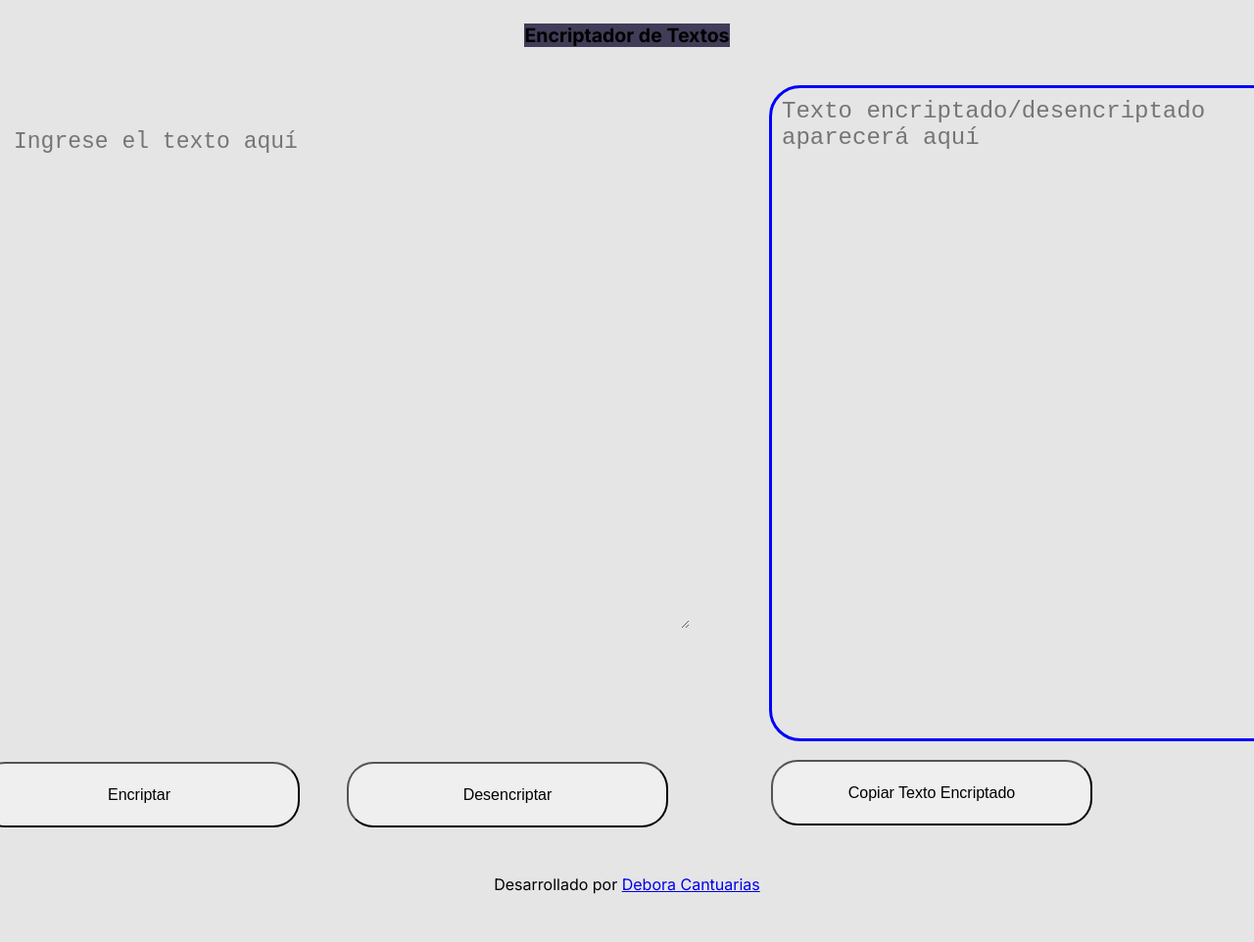
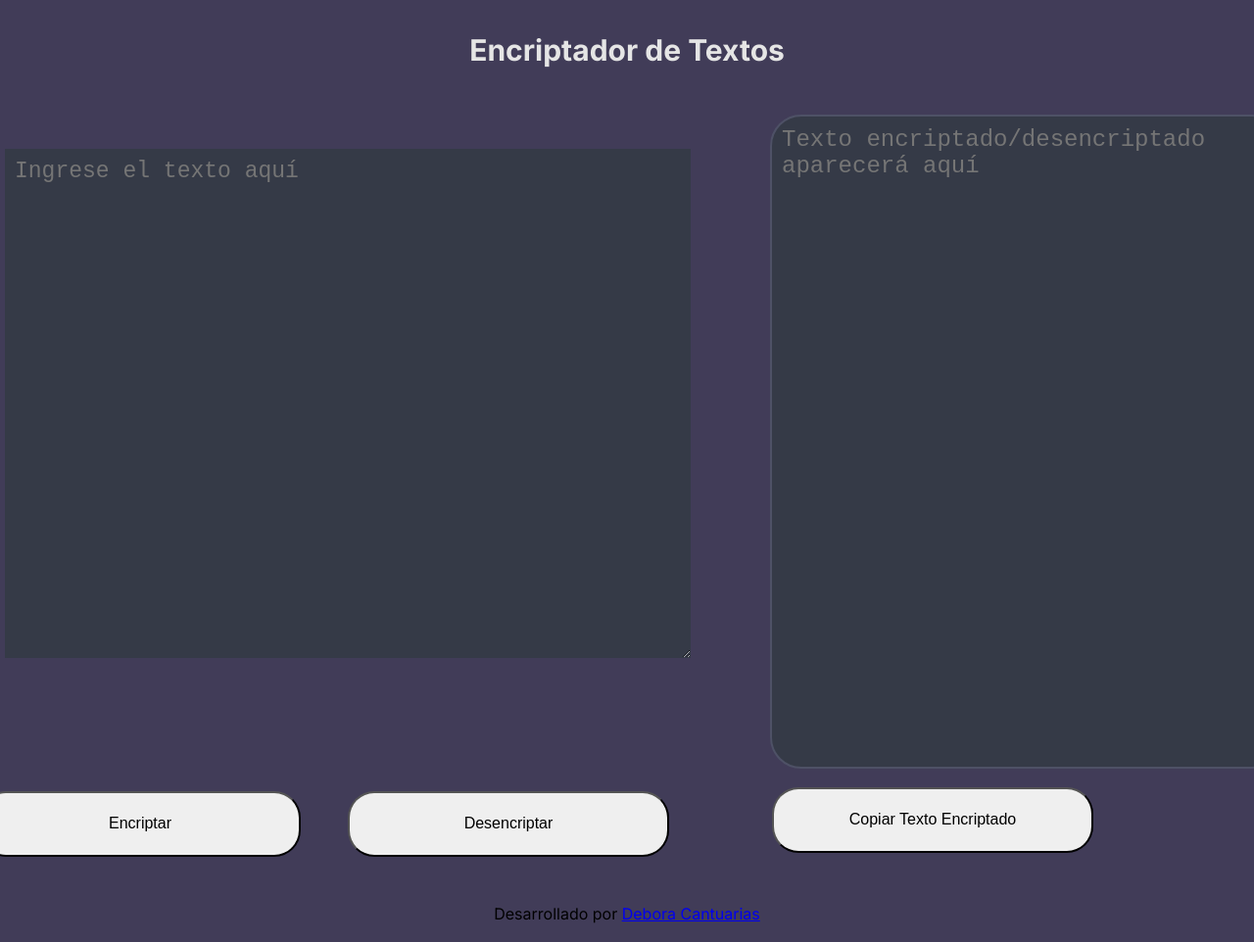
Before and after one commit to Deby92/challenge-encriptador-de-texto, a plain HTML site: page index.html in a window 1280 px wide. Shown: the top 962 px of the page at 98% size. Before the commit the page ends 937 px from the top, so only its background shows below. Drawn offline with Linux system fonts and the light colour scheme.

Commit message:
colocando dark mode

```diff
--- a/style.css
+++ b/style.css
@@ -6,7 +6,7 @@ body {
     justify-content: center;
     align-items: center;
     flex-direction: column;
-    background-color: #E5E5E5;
+    background-color: #413C58;
 }
 textarea {
     width: 500px;
@@ -14,7 +14,7 @@ textarea {
     margin: 50px;
     border: none;
     padding: 10px;
-    background-color: #E5E5E5;
+    background-color: #353A47;
 
 }
 .button {
@@ -35,7 +35,7 @@ textarea {
     width: 500px;
     height: 644px;
     border-radius: 32px;
-    border: solid blue;
+    border: solid 2px #4E5166;
     padding: 10px;
     margin: 15px;
     font-size: 24px;
@@ -47,15 +47,12 @@ textarea {
     margin: 8px;
 }
 nav{
-    background-color: aquamarine;
     margin: 1px;
-    font-size: 13px;
-}
-.navbar{
-    background-color: #413C58;
-
+    font-size: 20px;
+    color: #E5E5E5;
 
 }
+
 .container-buttons{
     display: flex;
     margin-top: 58px;
```
